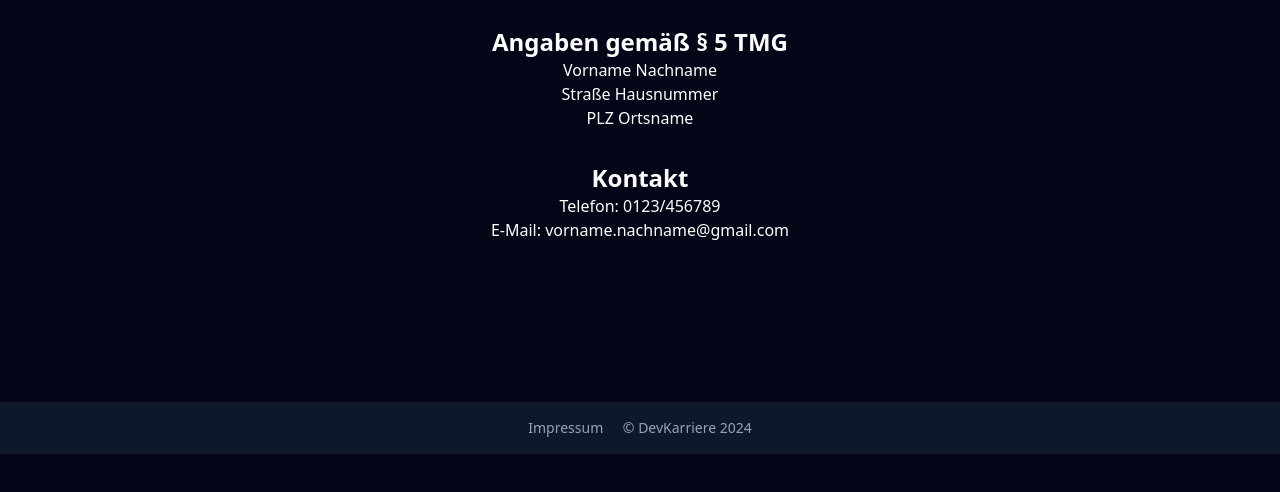
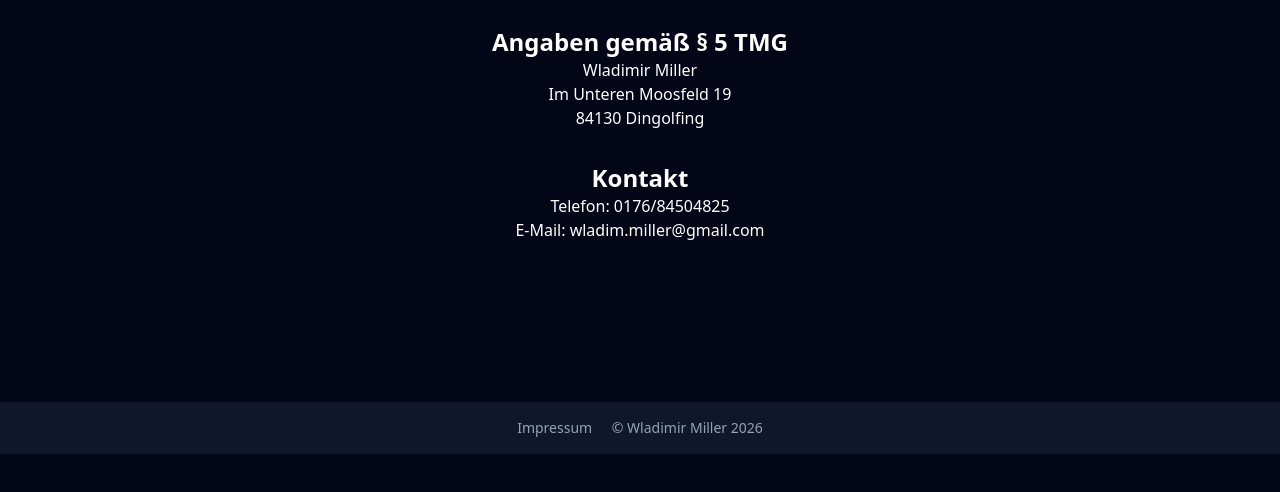
Before and after one commit to wladi-miller/Wladimir-Portfolio, a website built with Vite: page impressum.html in a window 1280 px wide. Shown: the part 198-690 px from the top of the page. Built offline with nearby package versions, Linux system fonts and the light colour scheme.

Commit message:
Create HTML & Impressum

```diff
--- a/impressum.html
+++ b/impressum.html
@@ -1,4 +1,4 @@
-<!DOCTYPE html>
+<!doctype html>
 <html lang="de">
   <head>
     <meta charset="UTF-8" />
@@ -27,20 +27,20 @@
       <h2 class="text-3xl lg:text-4xl font-bold mt-28">Impressum</h2>
 
       <h3 class="text-xl lg:text-2xl font-bold mt-8">Angaben gemäß § 5 TMG</h3>
-      <p>Vorname Nachname</p>
-      <p>Straße Hausnummer</p>
-      <p>PLZ Ortsname</p>
+      <p>Wladimir Miller</p>
+      <p>Im Unteren Moosfeld 19</p>
+      <p>84130 Dingolfing</p>
 
       <h3 class="text-xl lg:text-2xl font-bold mt-8">Kontakt</h3>
-      <p>Telefon: 0123/456789</p>
-      <p>E-Mail: vorname.nachname@gmail.com</p>
+      <p>Telefon: 0176/84504825</p>
+      <p>E-Mail: wladim.miller@gmail.com</p>
     </div>
     <div
       class="bg-slate-900 px-6 text-center mt-40 py-4 text-slate-400 text-sm"
     >
       <a href="./impressum.html" class="mr-4">Impressum</a>
 
-      <span>&copy; DevKarriere 2024</span>
+      <span>&copy; Wladimir Miller 2026</span>
     </div>
     <script type="module" src="/main.js"></script>
   </body>
--- a/index.html
+++ b/index.html
@@ -4,7 +4,7 @@
     <meta charset="UTF-8" />
     <link rel="icon" type="image/svg+xml" href="/dev-portfolio.svg" />
     <meta name="viewport" content="width=device-width, initial-scale=1.0" />
-    <title>Frederiks Portfolio</title>
+    <title>Wladimir Miller Portfolio</title>
   </head>
   <body class="bg-slate-950 text-white">
     <div class="container mx-auto text-left mt-20 lg:mt-32 px-6">
@@ -12,11 +12,11 @@
         <div>
           <img
             src="profile_picture.png"
-            alt="Dein Name"
+            alt="Wladimir Miller"
             class="rounded-full object-cover h-20 w-20 lg:h-24 lg:w-24"
           />
           <h2 class="text-lg mt-4 lg:mt-6 lg:text-2xl">
-            Hi, ich bin <span class="font-bold">Frederik</span>.
+            Hi, ich bin <span class="font-bold">Wladimir Miller</span>.
           </h2>
           <h1 class="text-4xl mt-4 lg:mt-6 lg:text-6xl">
             Ihr neuer <br /><span
@@ -25,7 +25,7 @@
             >.
           </h1>
           <p class="mt-6 lg:mt-8 text-slate-400 text-left lg:text-lg">
-            Mein Name ist Frederik Diekmann und ich bin Softwareentwickler mit
+            Mein Name ist Wladimir Miller und ich bin Softwareentwickler mit
             Schwerpunkt auf den Bereich Frontend Web Development aus der schönen
             Stadt Mannheim. Ich liebe es neue Dinge zu lernen und Ideen in die
             Realität zu bringen.
```
